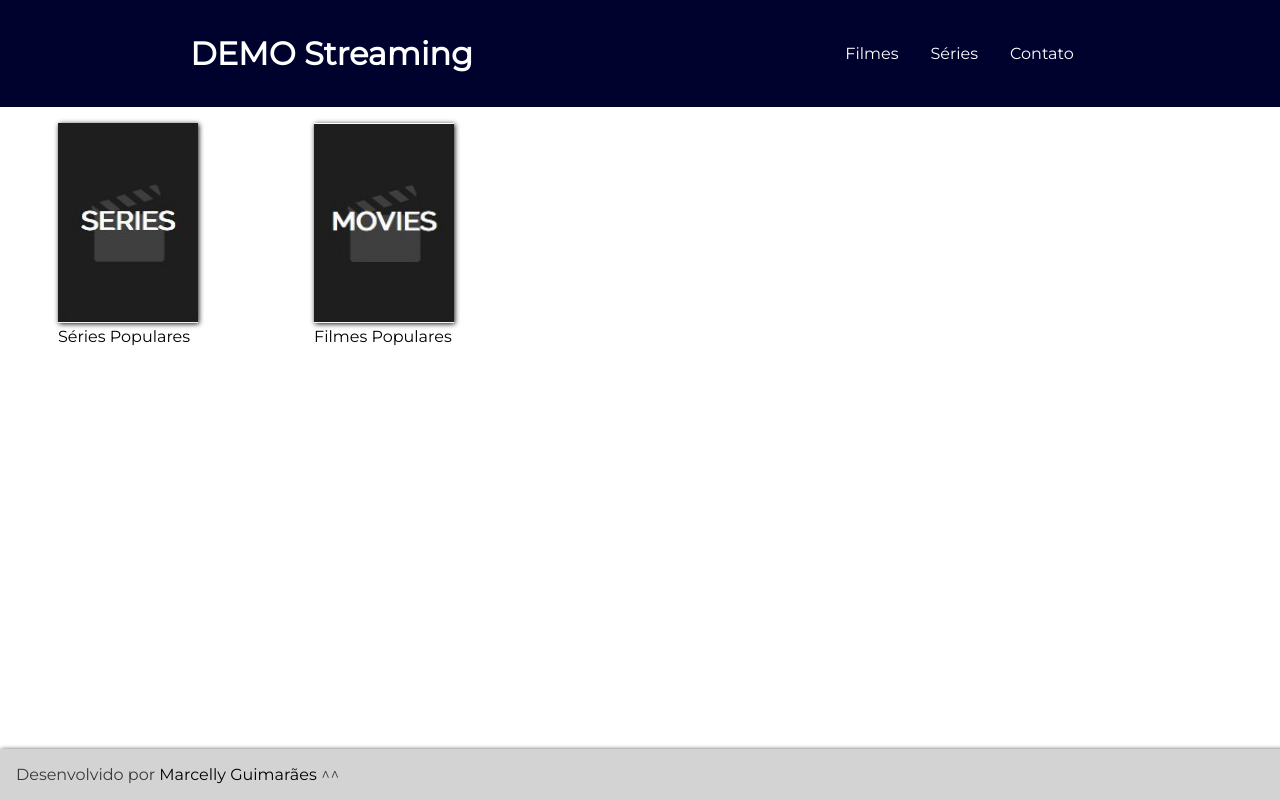
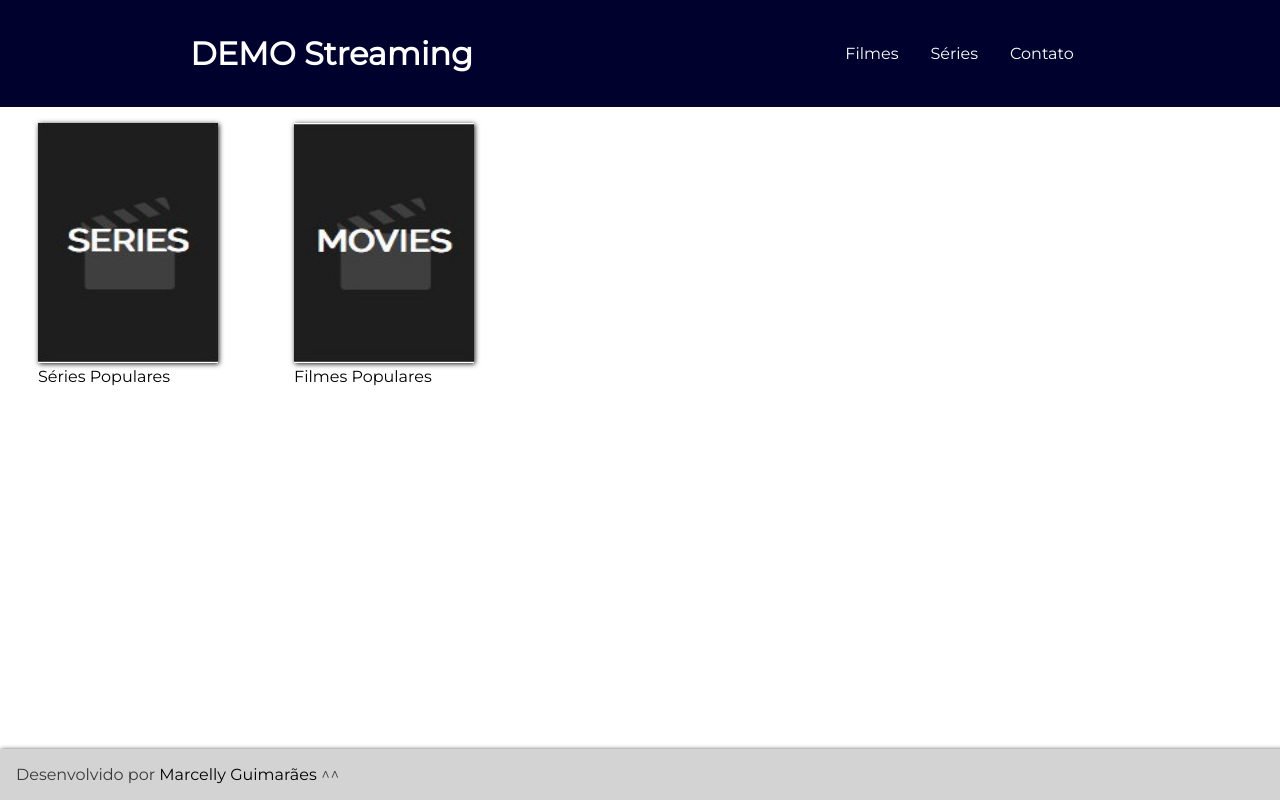
Before and after one commit to MarcellyGuimaraes/streaming-react, a React (Create React App) app: page / in a window 1280 px wide. Built offline with nearby package versions, Linux system fonts and the light colour scheme.

Commit message:
arrumando outro detalhe no css

```diff
--- a/src/templates/Home/index.css
+++ b/src/templates/Home/index.css
@@ -7,8 +7,8 @@
 .card {
     margin: 1rem;
     padding-bottom: 4rem;
-    width: 140px;
-    height: 200px;
+    width: 180px;
+    height: 240px;
 }
 
 b,
```
